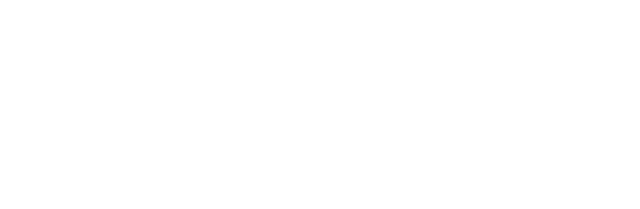
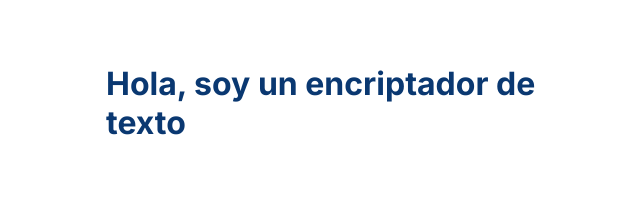
Before and after one commit to Oscar1999-L/encriptador-de-texto, a plain HTML site: page index.html in a window 1280 px wide. Shown: the whole page, without its empty margins (86-726 px from the left). Drawn offline with Linux system fonts and the light colour scheme.

Commit message:
Avances del diseño css e index

```diff
--- a/index.html
+++ b/index.html
@@ -1,11 +1,21 @@
 <!DOCTYPE html>
-<html lang="en">
+<html lang="es-mx">
 <head>
     <meta charset="UTF-8">
+    <meta http-equiv="X-UA-Compatible" content="IE=edge">
     <meta name="viewport" content="width=device-width, initial-scale=1.0">
     <title>Encriptador de Texto</title>
+    <link rel="stylesheet" href="style.css">
 </head>
 <body>
+    <main class="presentacion">
+        <section class="presentacion__contenido">
+            <h1 class="presentacion__contenido__titulo">
+                Hola, soy un encriptador de texto
+            </h1>
 
+
+        </section>
+    </main>
 </body>
 </html>
--- a/style.css
+++ b/style.css
@@ -0,0 +1,38 @@
+@import url("https://fonts.googleapis.com/css2?family=Inter:ital,opsz,wght@0,14..32,100..900;1,14..32,100..900&display=swap");
+
+:root {
+    --color-primaria: #0A3871;
+    --color-secundaria: #343A40;
+    --color-terciaria: #495057;
+    --color-cuarto: #ffffff;
+    --color-hover: #272727;
+
+    --fuente-inter: "Inter", sans-serif;
+}
+
+* {
+    padding: 0;
+    margin:0;
+}
+
+.presentacion {
+    padding: 5% 15%;
+    display: flex;
+    align-items: center;
+    justify-content: space-between;
+    gap: 82px;
+}
+
+.presentacion__contenido{
+    width: 50%;
+    display: flex;
+    flex-direction: column;
+    gap: 40px;
+}
+
+
+.presentacion__contenido__titulo{
+    font-size: 2rem;
+    font-family: var(--fuente-inter);
+    color: var(--color-primaria);
+}
```
Also changed, not shown: assets/Logo.png (added), assets/Muñeco.png (added).
